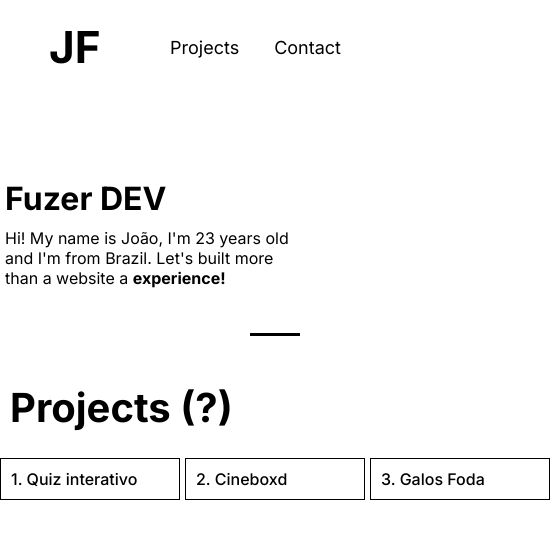
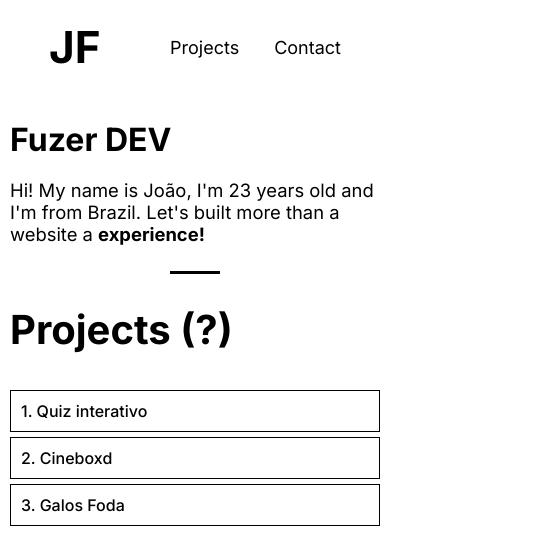
Before and after one commit to Fuuuzer/portfolio, a React (Vite) app: page / in a window 390 px wide. Shown: the top 550 px of the page, 550 px wide, since content can reach past the window. Built offline with nearby package versions, Linux system fonts and the light colour scheme.

Commit message:
mobile styles started

```diff
--- a/src/index.css
+++ b/src/index.css
@@ -200,25 +200,120 @@ h1:has(+ p:hover)::after {
 
 @media (max-width: 600px) {
   body {
+    /* overflow-x: hidden; */
+
     .container {
-      max-width: 550px; /* Alterar depois */
+      /* border: 1px solid red; */
+      min-width: 100vw; /* Alterar depois */
       .about {
+        margin-top: 1rem;
         .dwight-image img {
           display: none;
         }
       }
 
       .about h1 {
+        text-align: center;
         font-size: 2rem;
         color: white;
         mix-blend-mode: difference;
-        padding: 5px;
+        padding: 10px;
       }
       .about p {
-        max-width: 80dvw;
-        font-size: 1rem;
+        font-size: 1.15rem;
         cursor: pointer;
-        padding: 5px;
+        padding: 10px;
+      }
+
+      .projects-section {
+        margin-top: 2.5rem;
+        display: flex;
+        flex-direction: column;
+        position: relative;
+
+        &::before {
+          content: "";
+          position: absolute;
+          width: 50px;
+          top: -24px;
+          height: 3px;
+          align-self: center;
+          display: block;
+          background: #000;
+        }
+
+        h2 {
+          font-size: 2.5rem;
+          padding: 10px;
+          cursor: pointer;
+          display: inline-block;
+          position: relative;
+          /* align-self: flex-end; */
+          mix-blend-mode: difference;
+          background: #fff;
+
+          &::after {
+            content: "";
+            position: absolute;
+            inset: 0;
+            width: 0;
+            height: 100%;
+            background: #fff;
+            transition: width 0.2s ease;
+            mix-blend-mode: difference;
+          }
+
+          &:hover::after {
+            width: 100%;
+          }
+        }
+        .projects-cards {
+          display: grid;
+          padding: 10px;
+          width: 100dvw;
+
+          .card-projects {
+            /* padding: 10px; */
+            flex: 1;
+            font-weight: 500;
+            border: 1px solid black;
+            cursor: pointer;
+            transition: 0.1s ease-in-out;
+
+            &:hover .card-img p {
+              width: 100%;
+              display: block;
+              transition: 0.1s ease-out;
+              padding: 10px;
+            }
+
+            p {
+              padding: 10px;
+            }
+
+            &:hover {
+              background: #000;
+              color: #fff;
+              box-shadow: 0px 3px 10px -6px rgba(0, 0, 0, 0.75);
+            }
+
+            .card-img {
+              display: flex;
+              align-items: center;
+              /* border-bottom: 1px solid #000; */
+              justify-content: center;
+
+              p {
+                width: 0%;
+                font-size: 0.75rem;
+                display: none;
+                padding: 10px;
+                /* display: none; */
+                transition: 0.3s ease-in-out;
+              }
+            }
+          }
+        }
       }
     }
   }
```
